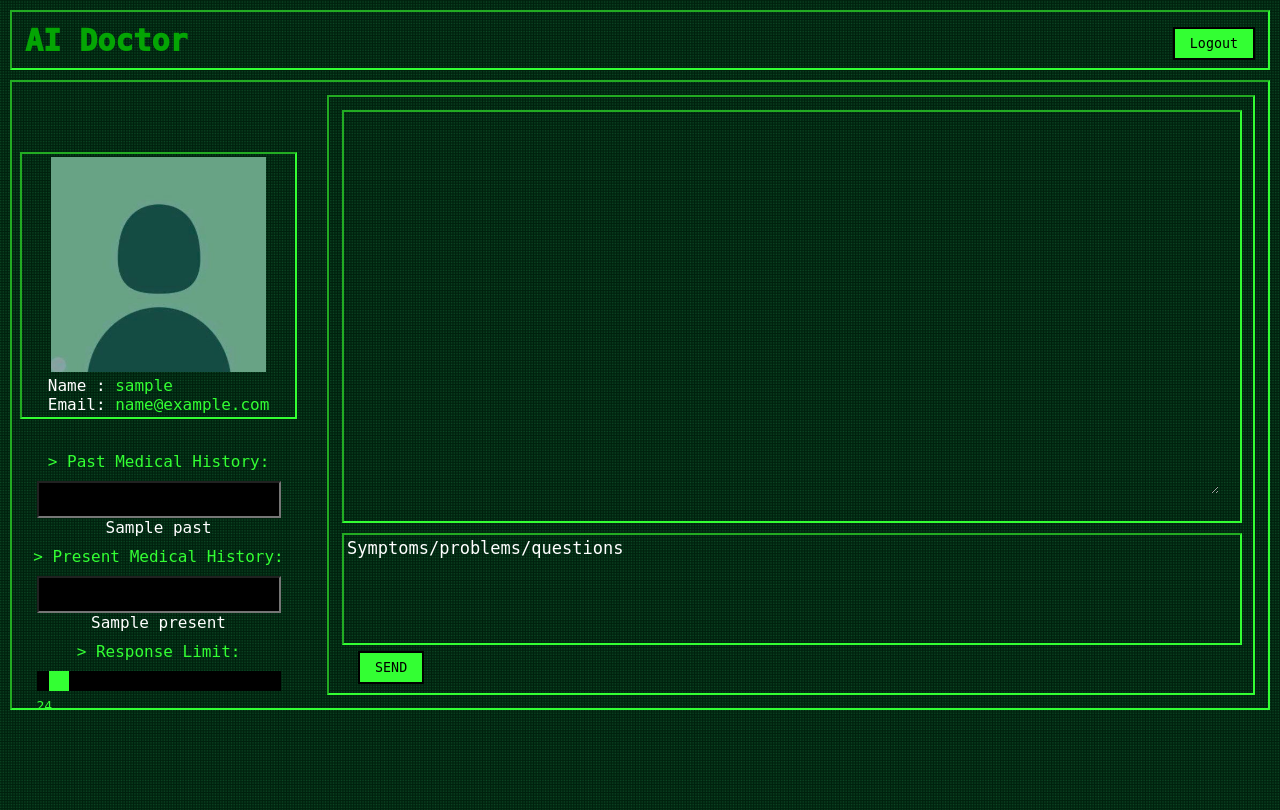
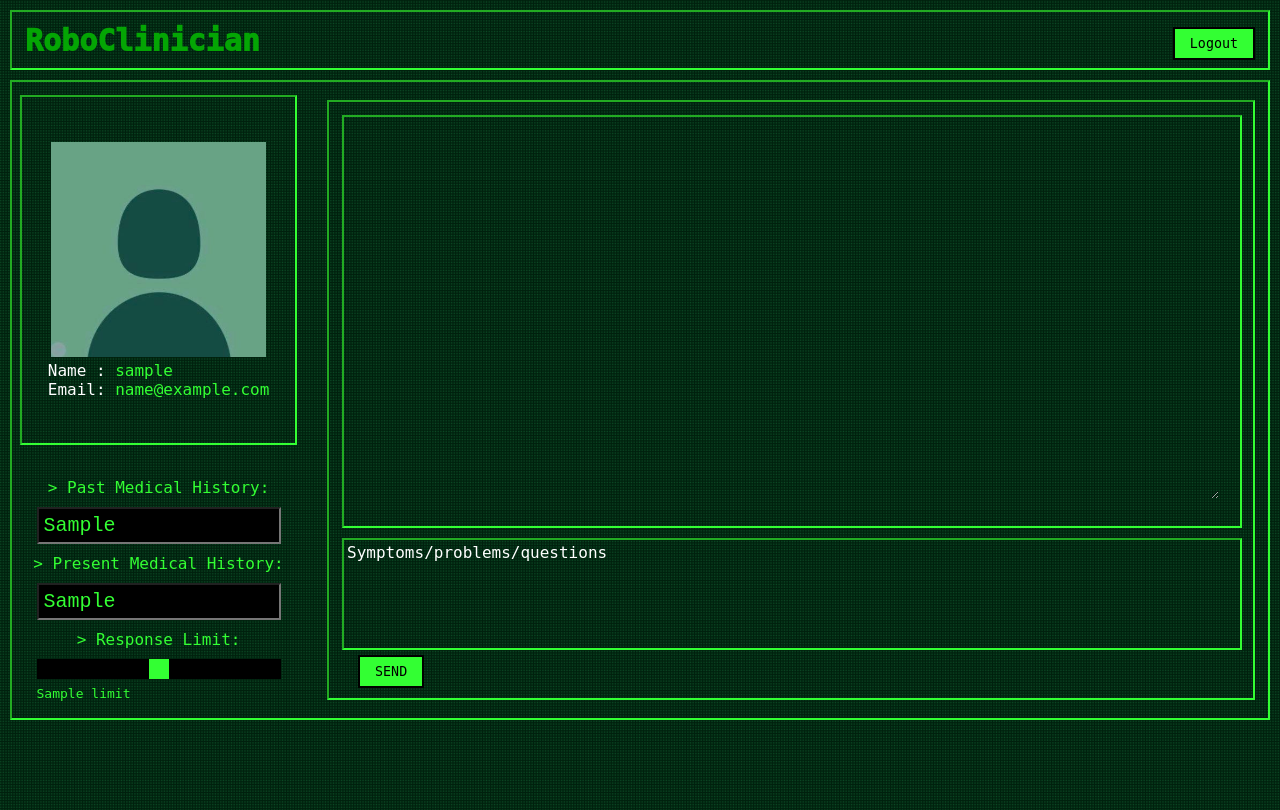
Before and after one commit to vikash06131721/Hacklahoma, a Flask app: template AI Doctor/app/templates/index.html in a window 1280 px wide. Run offline with Flask 3, Linux system fonts and the light colour scheme; the template is opened without the code that fills it: most values are stand-ins (such as "Sample title", 1, 10 or a date in 2020).

Commit message:
Update UI

```diff
--- a/AI Doctor/app/static/style.css
+++ b/AI Doctor/app/static/style.css
@@ -111,7 +111,7 @@ body {
 
 
 .profile {
-    height: 50%;
+    height: 350px;
     border: 2px solid #33ff33;
     border-style: inset;
     margin: 10px;
@@ -124,7 +124,7 @@ body {
 }
 
 .med-history {
-    height: 200px;
+    height: 70%;
     margin: 10px;
     padding: 3px;
     width: 100%;
@@ -297,11 +297,18 @@ label {
 	width: 90%;
 	box-sizing: border-box;
     padding: 5px;
-
 	background-color: black;
 	font-family: 'Courier New', Courier, monospace;
 	color:#33ff33;
 	outline: none;
+}
+
+#pastHis::placeholder {
+    color:#33ff33;
+}
+
+#presentHis::placeholder {
+    color:#33ff33;
 }
 
 .slidecontainer {
--- a/AI Doctor/app/templates/index.html
+++ b/AI Doctor/app/templates/index.html
@@ -10,7 +10,7 @@
 <body>
     <div class="navbar">
         <div class="title">
-            AI Doctor
+            RoboClinician
         </div>
         <div class="logout">
             <button id="logout" onclick="location.href='/logout/'">Logout</button>
@@ -34,28 +34,32 @@
                 {% if data.past is none %}
                     <input type="text" id="pastHis" name="pastHis" class="green-text"></input>
                 {% else %}
-                    <input type="text" id="pastHis" name="pastHis" class="green-text">{{data.past}}</input>
+                    <input type="text" id="pastHis" name="pastHis" class="green-text"  placeholder={{data.past}}>
                 {% endif %}
 
                 <label>&gt; Present Medical History:</label>
                 {% if data.present is none %}
                     <input type="text" id="presentHis" name="presentHis" class="green-text"></input>
                 {% else %}
-                    <input type="text" id="presentHis" name="presentHis" class="green-text">{{data.present}}</input>
+                    <input type="text" id="presentHis" name="presentHis" class="green-text" placeholder={{data.present}}>
                 {% endif %}
                 <label id="tokens">&gt; Response Limit: </label>
                 <div class="slidecontainer">
-                    <input type="range" min="1" max="2048" value="100" class="slider" id="myRange" name="myRange" oninput="this.nextElementSibling.value = this.value">
-                    <output style="color: #33ff33; font-size:13px;">24</output>
+                    <input type="range" min="1" max="2048" value="{{data.limit}}" class="slider" id="myRange" name="myRange" oninput="this.nextElementSibling.value = this.value">
+                    {% if data.limit is none %}
+                        <output style="color: #33ff33; font-size:13px;">100</output>
+                    {% else %}
+                        <output style="color: #33ff33; font-size:13px;">{{data.limit}}</output>
+                    {% endif %}
                 </div>
             </div>
         </div>
         <div class="mainbox">
             <div class="textbox response-textbox">
-                <textarea id="answer" rows="4" cols="50" style="overflow:scroll;"></textarea>
+                <textarea id="answer" rows="4" cols="50" style="overflow:scroll; text-transform:uppercase;"></textarea>
             </div>
             <div class="textbox symptoms-textbox">
-                Symptoms/problems/questions
+                <p style="font-size:16px">Symptoms/problems/questions</p>
                 <input type="text" id="symptoms" name="symptoms" rows="4" cols="50">
                 <button id="sendButton">SEND</button>
             </div>
@@ -75,7 +79,7 @@
         console.log(strings);
         var currentStringIndex = 0;
         var currentString = strings[currentStringIndex];
-        var speed = 5;
+        var speed = 50;
         var blinkInterval;
 
         function typeWriter() {
```
Also changed, not shown: AI Doctor/app/views.py (+4 -13 lines), 4 other files.
